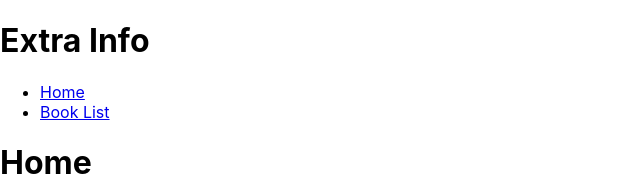
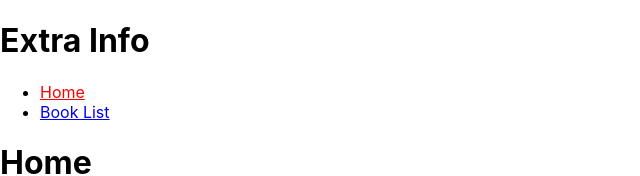
Before and after one commit to kaira428/react-router-project, a React (Create React App) app: page / in a window 1280 px wide. Shown: the top 176 px of the page, without its empty margins (0-640 px from the left). Built offline with nearby package versions, Linux system fonts and the light colour scheme.

Commit message:
Add NavLink

```diff
--- a/src/App.js
+++ b/src/App.js
@@ -1,20 +1,21 @@
-import { Link, Route, Routes, useRoutes } from "react-router-dom";
+import { Link, NavLink, Route, Routes, useRoutes } from "react-router-dom";
 import Home from "./pages/Home";
 import NotFound from "./pages/NotFound";
 import "./App.css";
 import BookRoutes from "./BookRoutes";
+import './styles.css'
 
 function App() {
-  let element = useRoutes([
-    {
-      path: "/",
-      element: <Home />,
-    },
-    {
-      path: "*",
-      element: <NotFound />,
-    },
-  ]);
+  // let element = useRoutes([
+  //   {
+  //     path: "/",
+  //     element: <Home />,
+  //   },
+  //   {
+  //     path: "*",
+  //     element: <NotFound />,
+  //   },
+  // ]);
   return (
     <>
       <Routes location="/">
@@ -23,20 +24,20 @@ function App() {
       <nav>
         <ul>
           <li>
-            <Link to="/">Home</Link>
+            <NavLink to="/" replace>Home</NavLink>
           </li>
           <li>
-            <Link to="/books">Book List</Link>
+            <NavLink end to="/books">Book List</NavLink>
           </li>
         </ul>
       </nav>
 
-      {element}
-      {/* <Routes>
+      {/* {element} */}
+      <Routes>
         <Route path="/" element={<Home />} />
         <Route path="/books/*" element={<BookRoutes />} />
         <Route path="*" element={<NotFound />} />
-      </Routes> */}
+      </Routes>
     </>
   );
 }
--- /dev/null
+++ b/src/styles.css
@@ -0,0 +1,3 @@
+.active {
+    color: red
+}
```
